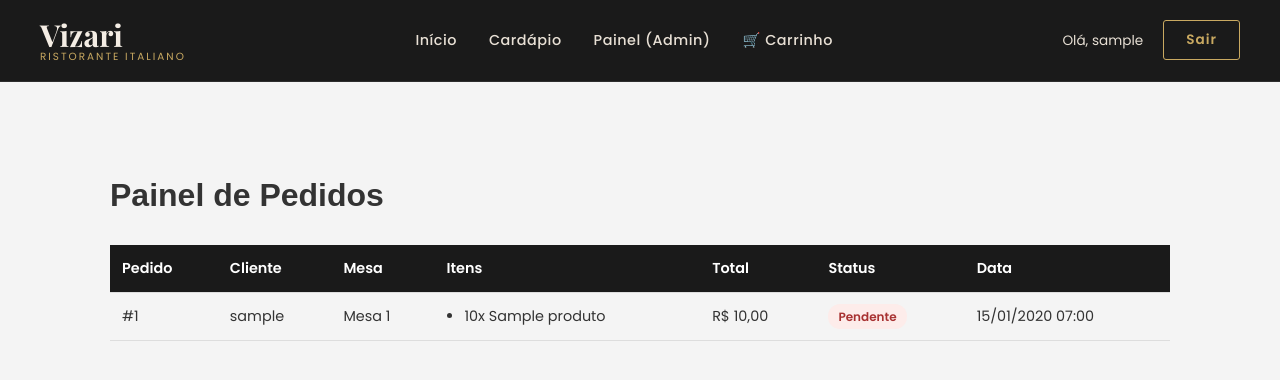
After one commit to victorzanelato8-ops/Vizari, a Django app: page /painel/pedidos/ in a window 1280 px wide. The commit adds this page. Shown: the top 380 px of the page. Run offline with Django 5.2, Linux system fonts and the light colour scheme; a user stored in the database is signed in; tables that the repository leaves empty hold one stand-in row (values such as "Sample post"); some web fonts are replaced.

Commit message:
criei aba so para adm

```diff
--- a/clientes/urls.py
+++ b/clientes/urls.py
@@ -1,6 +1,7 @@
 from django.urls import path
 from . import views
 
-urlpatterns = [    path('clientes/', views.clientes, name='clientes'),    path('clientes/cadastro/', views.cadastro, name='cadastro'),
-    # suas outras rotas que jÃ¡ existem continuam aqui
+urlpatterns = [
+    path('clientes/', views.index, name='clientes'),
+    path('clientes/cadastro/', views.cadastro, name='cadastro'),
 ]
--- a/pedidos/urls.py
+++ b/pedidos/urls.py
@@ -8,4 +8,5 @@ urlpatterns = [
     path('carrinho/atualizar/<int:produto_id>/', views.atualizar_carrinho, name='atualizar_carrinho'),
     path('carrinho/finalizar/', views.finalizar_pedido, name='finalizar_pedido'),
     path('pedido/<int:pedido_id>/confirmado/', views.pedido_confirmado, name='pedido_confirmado'),
+    path('painel/pedidos/', views.painel_pedidos, name='painel_pedidos'),
 ]
--- a/pedidos/views.py
+++ b/pedidos/views.py
@@ -1,5 +1,5 @@
 from django.shortcuts import render, redirect, get_object_or_404
-from django.contrib.auth.decorators import login_required
+from django.contrib.auth.decorators import login_required, user_passes_test
 from django.contrib import messages
 from categorias.models import Produto
 from .carrinho import Carrinho
@@ -64,3 +64,12 @@ def finalizar_pedido(request):
 def pedido_confirmado(request, pedido_id):
     pedido = get_object_or_404(Pedido, id=pedido_id, usuario=request.user)
     return render(request, 'pedidos/confirmado.html', {'pedido': pedido})
+
+def eh_staff(user):
+    return user.is_authenticated and user.is_staff
+
+
+@user_passes_test(eh_staff, login_url='login')
+def painel_pedidos(request):
+    pedidos = Pedido.objects.select_related('usuario').prefetch_related('itens__produto').all()
+    return render(request, 'pedidos/painel.html', {'pedidos': pedidos})
--- a/templates/components/_navbar.html
+++ b/templates/components/_navbar.html
@@ -5,10 +5,12 @@
             <span class="navbar-tagline">Ristorante Italiano</span>
         </div>
 
-      <div class="navbar-links">
+           <div class="navbar-links">
     <a href="{% url 'home' %}">Início</a>
     <a href="{% url 'cardapio' %}">Cardápio</a>
-    <a href="{% url 'clientes' %}">Clientes</a>
+    {% if user.is_staff %}
+        <a href="{% url 'painel_pedidos' %}">Painel (Admin)</a>
+    {% endif %}
     <a href="{% url 'ver_carrinho' %}">🛒 Carrinho</a>
 </div>
 
--- /dev/null
+++ b/templates/pedidos/painel.html
@@ -0,0 +1,80 @@
+{% extends 'base.html' %}
+{% block title %}Vizari - Painel de Pedidos{% endblock %}
+{% block content %}
+<div class="painel-container">
+    <h1>Painel de Pedidos</h1>
+
+    {% if pedidos %}
+        <table class="tabela-painel">
+            <tr>
+                <th>Pedido</th>
+                <th>Cliente</th>
+                <th>Mesa</th>
+                <th>Itens</th>
+                <th>Total</th>
+                <th>Status</th>
+                <th>Data</th>
+            </tr>
+            {% for pedido in pedidos %}
+            <tr>
+                <td>#{{ pedido.id }}</td>
+                <td>{{ pedido.usuario.username }}</td>
+                <td>Mesa {{ pedido.mesa }}</td>
+                <td>
+                    <ul class="lista-itens">
+                        {% for item in pedido.itens.all %}
+                            <li>{{ item.quantidade }}x {{ item.produto.nome }}</li>
+                        {% endfor %}
+                    </ul>
+                </td>
+                <td>R$ {{ pedido.total }}</td>
+                <td><span class="status status-{{ pedido.status }}">{{ pedido.get_status_display }}</span></td>
+                <td>{{ pedido.criado_em|date:"d/m/Y H:i" }}</td>
+            </tr>
+            {% endfor %}
+        </table>
+    {% else %}
+        <p>Nenhum pedido registrado ainda.</p>
+    {% endif %}
+</div>
+
+<style>
+    .painel-container {
+        max-width: 1100px;
+        margin: 40px auto;
+        padding: 0 20px;
+    }
+    .tabela-painel {
+        width: 100%;
+        border-collapse: collapse;
+        margin-top: 24px;
+    }
+    .tabela-painel th, .tabela-painel td {
+        padding: 12px;
+        border-bottom: 1px solid #ddd;
+        text-align: left;
+        vertical-align: top;
+        font-family: 'Poppins', sans-serif;
+        font-size: 0.9rem;
+    }
+    .tabela-painel th {
+        background-color: #1a1a1a;
+        color: white;
+    }
+    .lista-itens {
+        margin: 0;
+        padding-left: 18px;
+    }
+    .status {
+        padding: 4px 10px;
+        border-radius: 12px;
+        font-size: 0.75rem;
+        font-weight: 600;
+    }
+    .status-pendente { background-color: #fdecea; color: #a83232; }
+    .status-confirmado { background-color: #eaf3fd; color: #2a5db0; }
+    .status-preparando { background-color: #fff6e0; color: #a87b0a; }
+    .status-entregue { background-color: #e8f8ee; color: #1f8b4c; }
+    .status-cancelado { background-color: #eee; color: #666; }
+</style>
+{% endblock %}
```
Also changed, not shown: clientes/views.py (+7 -1 lines).
